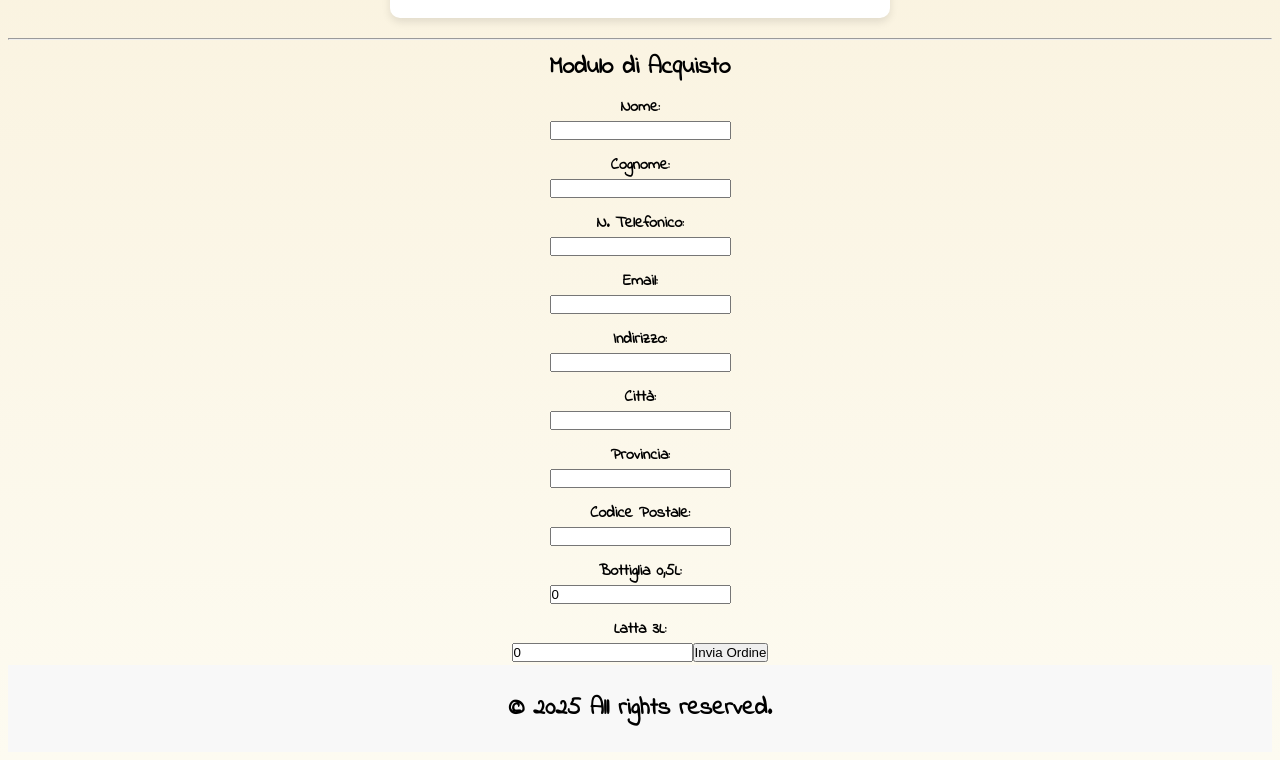
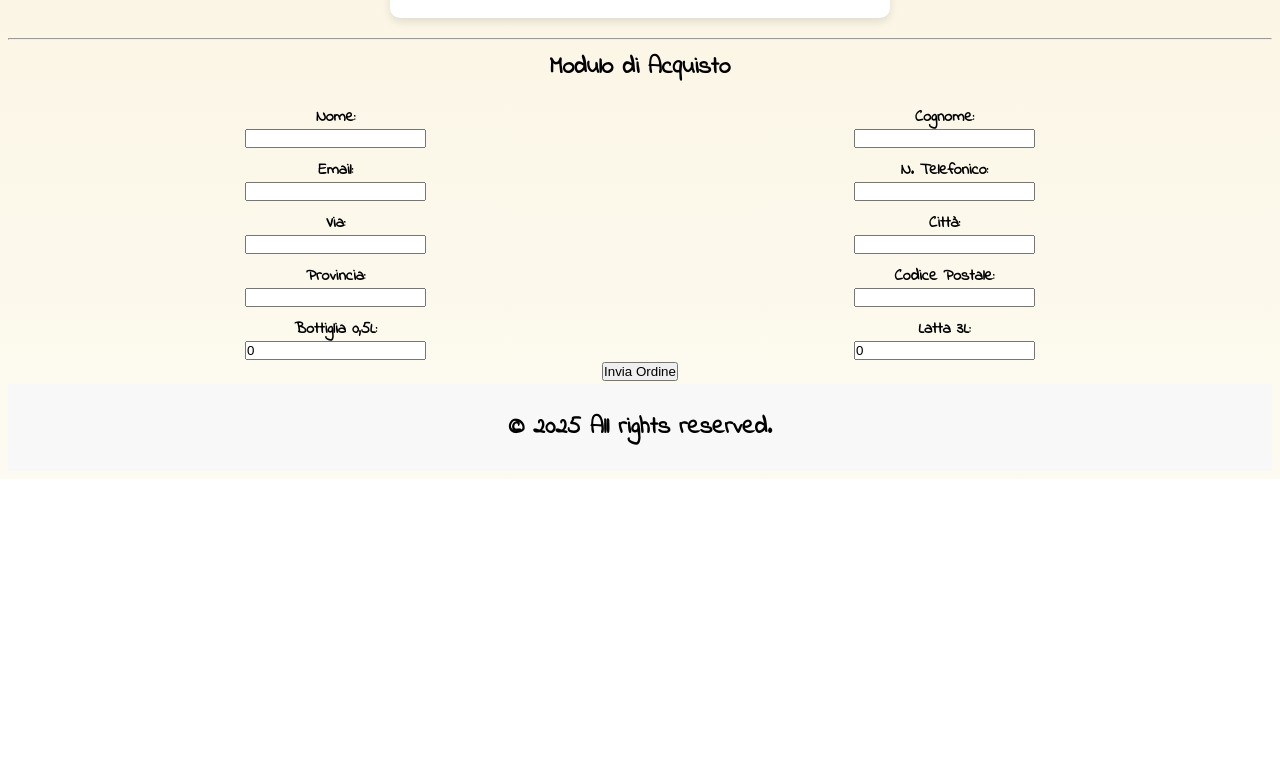
Before and after one commit to GiuseppeSonny/NicodemiProject, a React (Vite) app: page /shop in a window 1280 px wide. Shown: the part 845-1605 px from the top of the page. After the commit the page ends 1324 px from the top, so only its background shows below. Built offline with nearby package versions, Linux system fonts and the light colour scheme.

Commit message:
new style emailform

```diff
--- a/src/componets/emailform/EmailForm.jsx
+++ b/src/componets/emailform/EmailForm.jsx
@@ -1,5 +1,6 @@
 import { useState, useEffect } from "react";
 import emailjs from "emailjs-com";
+import styles from "./email.module.scss";
 
 // eslint-disable-next-line react/prop-types
 const EmailForm = ({ quantity }) => {
@@ -32,7 +33,6 @@ const EmailForm = ({ quantity }) => {
 
   const sendEmail = (e) => {
     e.preventDefault();
-    console.log("Dati inviati");
 
     const emailData = {
       user_name: formData.name,
@@ -85,7 +85,8 @@ const EmailForm = ({ quantity }) => {
   return (
     <form onSubmit={sendEmail}>
       <h3>Modulo di Acquisto</h3>
-
+      <div className={styles.formContainer}>
+        <div className={styles.column}>
           <label>Nome:</label>
           <input
             type="text"
@@ -95,6 +96,43 @@ const EmailForm = ({ quantity }) => {
             onChange={handleChange}
           />
 
+          <label>Email:</label>
+          <input
+            type="email"
+            name="email"
+            value={formData.email}
+            required
+            onChange={handleChange}
+          />
+
+          <label>Via:</label>
+          <input
+            type="text"
+            name="address"
+            value={formData.address}
+            required
+            onChange={handleChange}
+          />
+
+          <label>Provincia:</label>
+          <input
+            type="text"
+            name="province"
+            value={formData.province}
+            required
+            onChange={handleChange}
+          />
+
+          <label>Bottiglia 0,5L:</label>
+          <input
+            type="number"
+            name="bottleQty"
+            value={quantities.bottleQty}
+            readOnly
+          />
+        </div>
+
+        <div className={styles.column}>
           <label>Cognome:</label>
           <input
             type="text"
@@ -113,38 +151,11 @@ const EmailForm = ({ quantity }) => {
             onChange={handleChange}
           />
 
-      <label>Email:</label>
-      <input
-        type="email"
-        name="email"
-        value={formData.email}
-        required
-        onChange={handleChange}
-      />
-
-      <label>Indirizzo:</label>
-      <input
-        type="text"
-        name="address"
-        value={formData.address}
-        required
-        onChange={handleChange}
-      />
-
           <label>Città:</label>
           <input
             type="text"
             name="city"
             value={formData.city}
-        required
-        onChange={handleChange}
-      />
-
-      <label>Provincia:</label>
-      <input
-        type="text"
-        name="province"
-        value={formData.province}
             required
             onChange={handleChange}
           />
@@ -158,16 +169,15 @@ const EmailForm = ({ quantity }) => {
             onChange={handleChange}
           />
 
-      <label>Bottiglia 0,5L:</label>
+          <label>Latta 3L:</label>
           <input
             type="number"
-        name="bottleQty"
-        value={quantities.bottleQty}
+            name="canQty"
+            value={quantities.canQty}
             readOnly
           />
-
-      <label>Latta 3L:</label>
-      <input type="number" name="canQty" value={quantities.canQty} readOnly />
+        </div>
+      </div>
 
       <button type="submit">Invia Ordine</button>
     </form>
--- a/src/componets/emailform/email.module.scss
+++ b/src/componets/emailform/email.module.scss
@@ -8,21 +8,23 @@
 }
 
 .form h3 {
+  width: 100%;
   text-align: center;
   margin-bottom: 20px;
 }
 
 .formContainer {
   display: flex;
-  justify-content: space-between;
+  justify-content: center;
+  gap: 40px;
   width: 100%;
-  gap: 40px;
 }
 
 .column {
   display: flex;
   flex-direction: column;
   width: 45%;
+  align-items: center;
 }
 
 .form label {
@@ -31,24 +33,42 @@
 }
 
 .form input {
-  width: 100%;
+  width: 800%;
+  max-width: 300px;
   padding: 8px;
   border-radius: 5px;
   border: 1px solid #ccc;
   text-align: center;
 }
 
-.form button {
-  width: 15%;
+.button {
+  display: block;
+  margin: 20px auto;
+  width: 200px;
   padding: 10px;
   background-color: #007bff;
   color: white;
   border: none;
   border-radius: 5px;
   cursor: pointer;
-  margin-top: 20px;
+  text-align: center;
 }
 
 .form button:hover {
   background-color: #0056b3;
 }
+
+@media (max-width: 768px) {
+  .formContainer {
+    flex-direction: column;
+    align-items: center;
+  }
+
+  .column {
+    width: 100%;
+  }
+
+  .form input {
+    width: 90%; /* Per occupare meglio lo spazio disponibile */
+  }
+}
```
Lines whose indentation alone changed are shown as unchanged.
